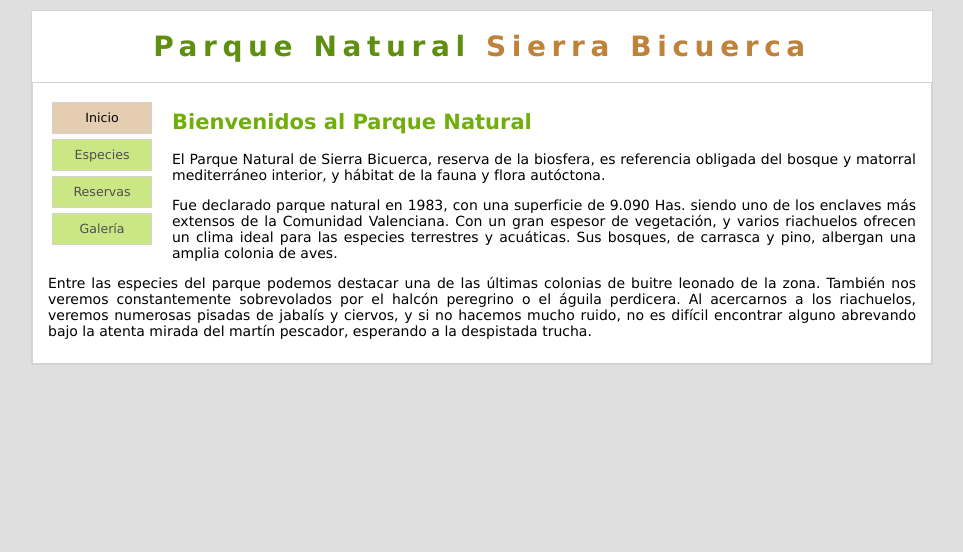
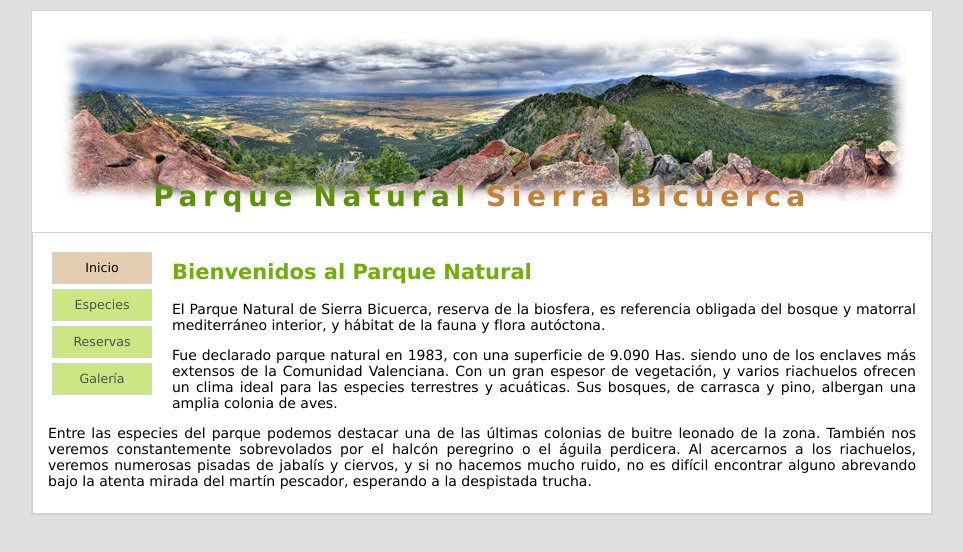
Before and after one commit to burnout131/c5-ta28, a plain HTML site: page parquenatural/index.html in a window 1280 px wide. Shown: the whole page, without its empty margins (158-1121 px from the left). Drawn offline with Linux system fonts and the light colour scheme.

Commit message:
ejercicio 10 parque natural

```diff
--- a/parquenatural/estilo.css
+++ b/parquenatural/estilo.css
@@ -16,6 +16,10 @@ h1 {
   text-align: center;
   color: #5f8f11;
   letter-spacing: 0.2em;
+  background-image: url(./imagenes/panoramica.jpg);
+  background-position: top center;
+  background-repeat: no-repeat;
+  padding-top: 150px;
 }
 
 h1 span {
```
Also changed, not shown: parquenatural/imagenes/panoramica.jpg (added).
